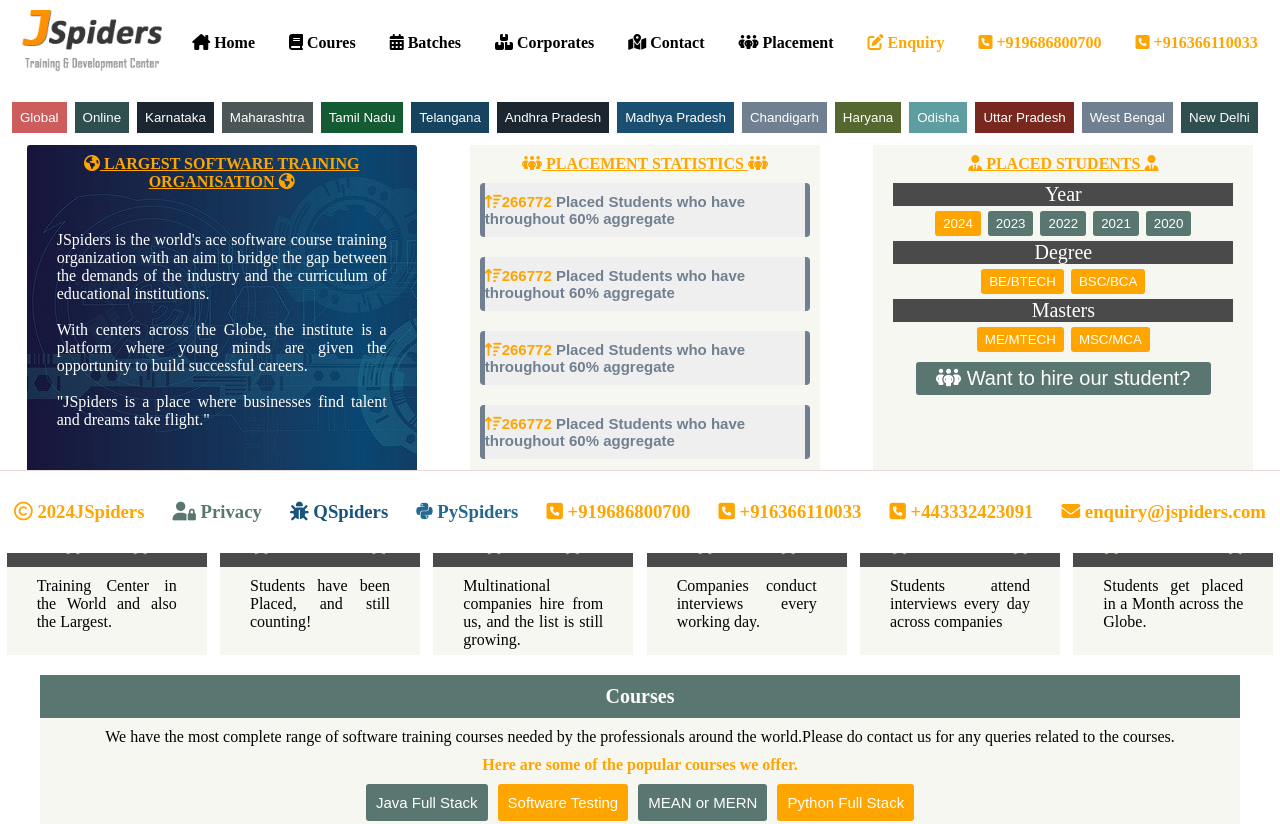
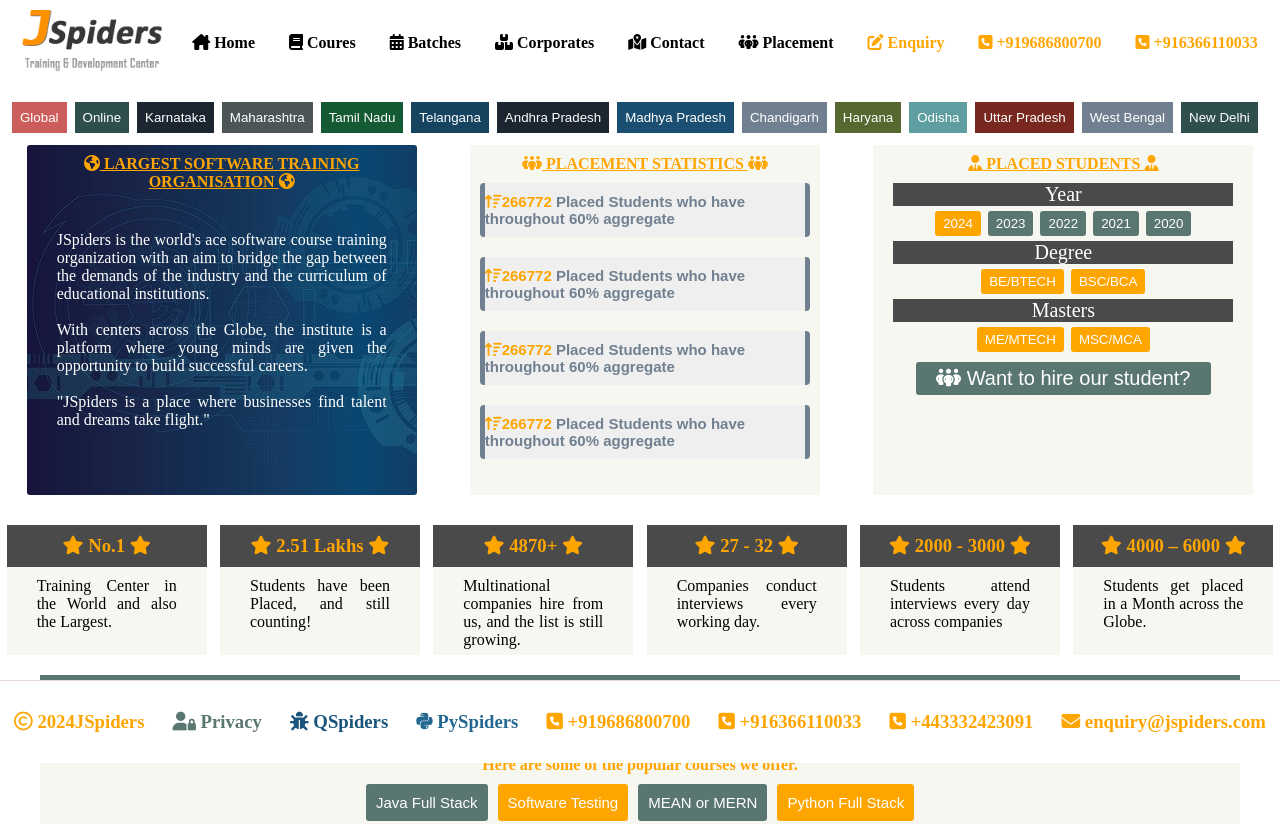
Before and after one commit to harshekmadhukar/Jspider-Clone, a plain HTML site: page index.html in a window 1280 px wide. Shown: the top 824 px of the page. Drawn offline with Linux system fonts and the light colour scheme.

Commit message:
styling chsnged and UI updated

```diff
--- a/css/style.css
+++ b/css/style.css
@@ -249,7 +249,7 @@
 }
 .footer{
     position: fixed;
-    top: 470px;
+    top: 85vh;
     left: 0px;
     width: 100%;
     background-color: white;
```
